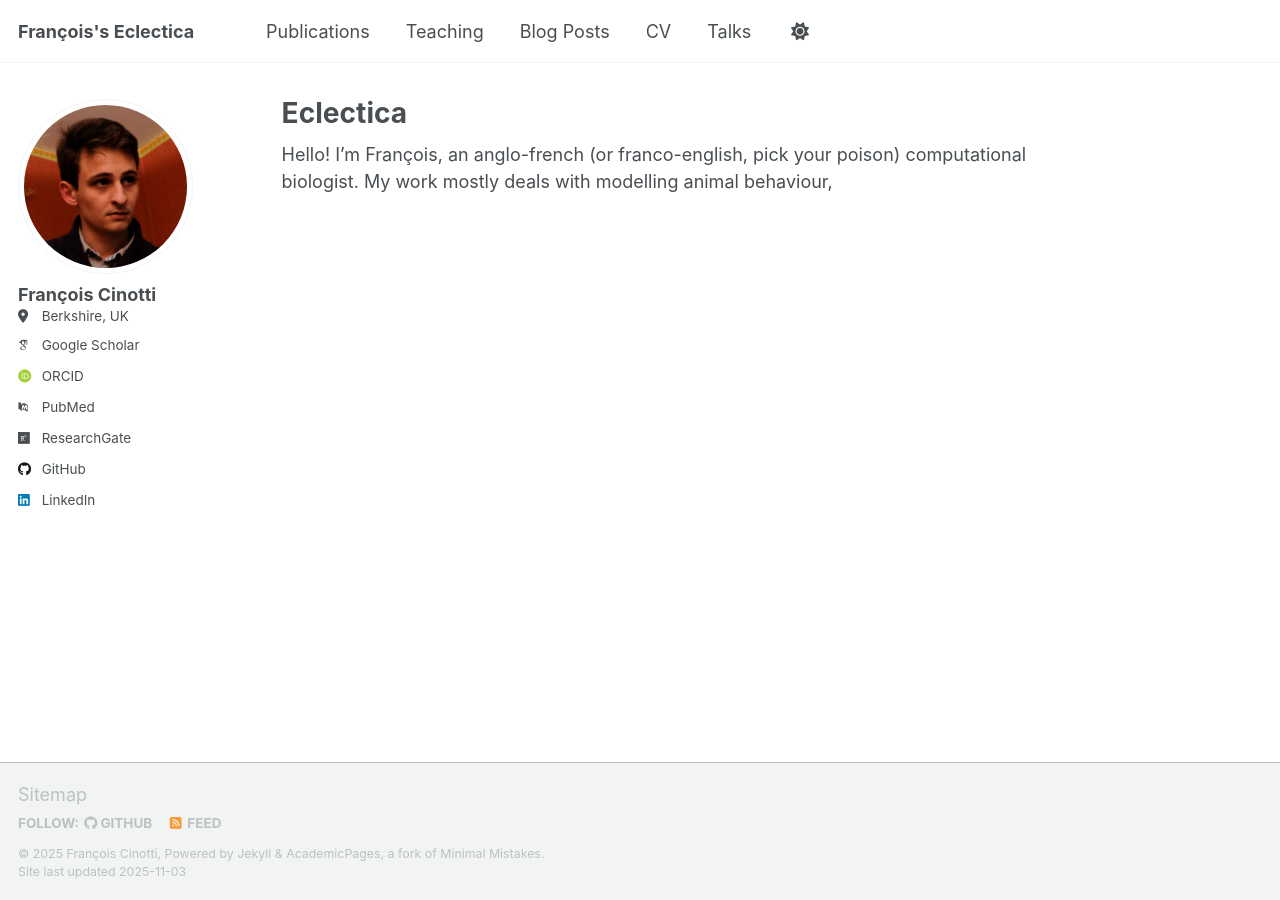
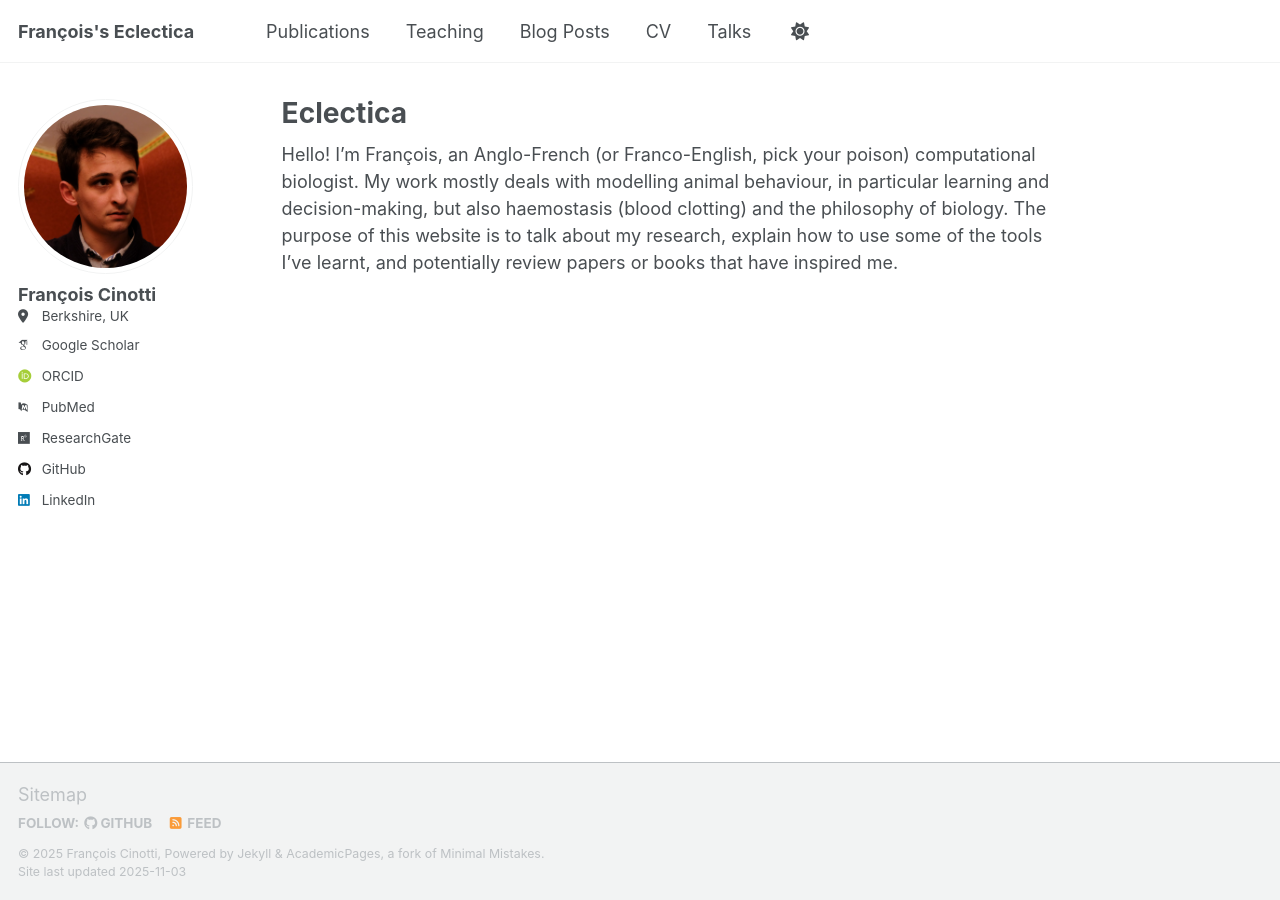
Before and after one commit to frct/frct.github.io, a Jekyll site: the page built from _pages/about.md, in a window 1280 px wide. Built offline with Jekyll 4.4.1, drawn with Linux system fonts in a browser that asks for light colours; some web fonts are replaced; a script that is not in the unit is left out.

Commit message:
Update about.md

```diff
--- a/_pages/about.md
+++ b/_pages/about.md
@@ -7,4 +7,4 @@ redirect_from:
   - /about.html
 ---
 
-Hello! I'm François, an anglo-french (or franco-english, pick your poison) computational biologist. My work mostly deals with modelling animal behaviour,
+Hello! I'm François, an Anglo-French (or Franco-English, pick your poison) computational biologist. My work mostly deals with modelling animal behaviour, in particular learning and decision-making, but also haemostasis (blood clotting) and the philosophy of biology. The purpose of this website is to talk about my research, explain how to use some of the tools I've learnt, and potentially review papers or books that have inspired me.
```
